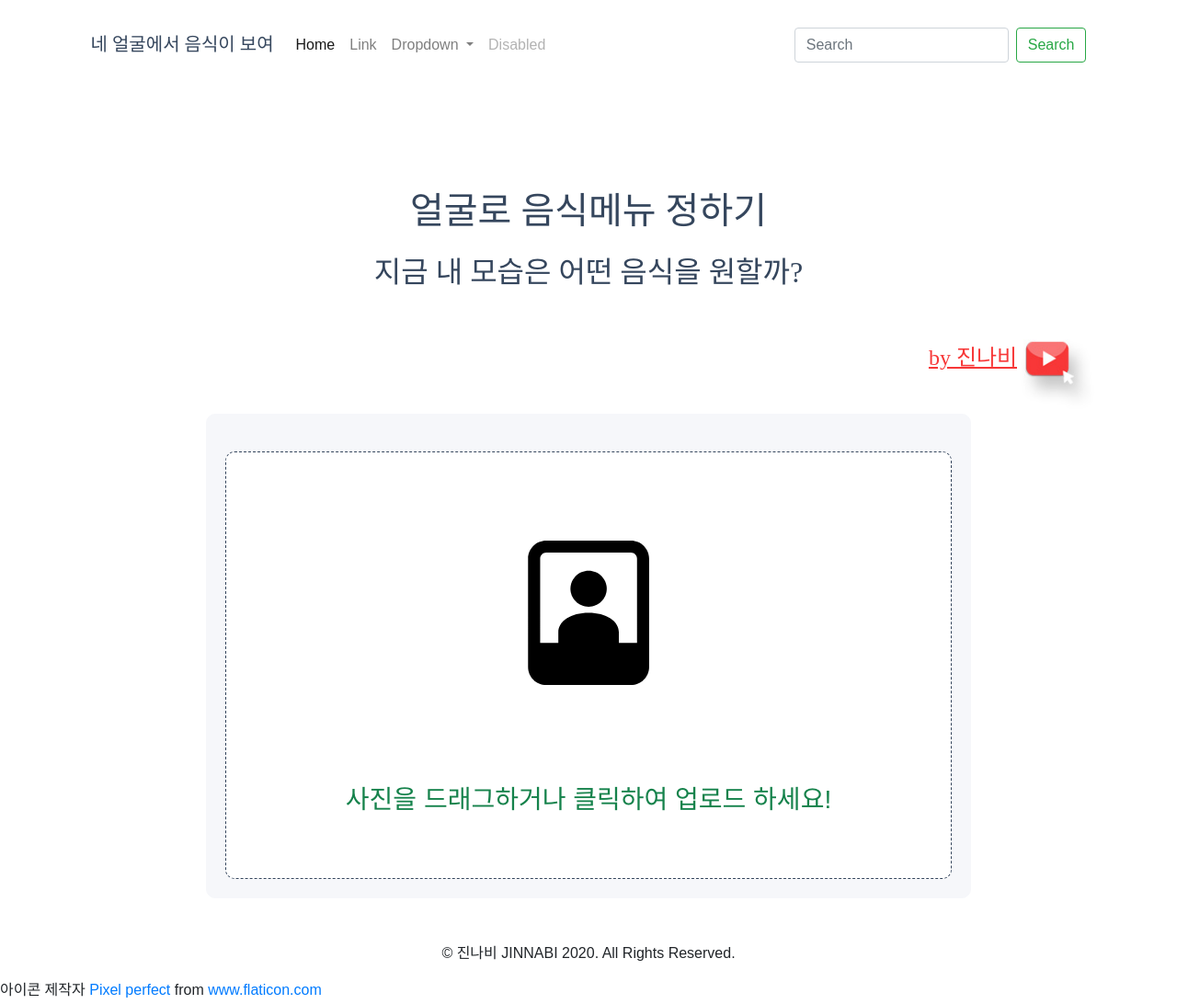
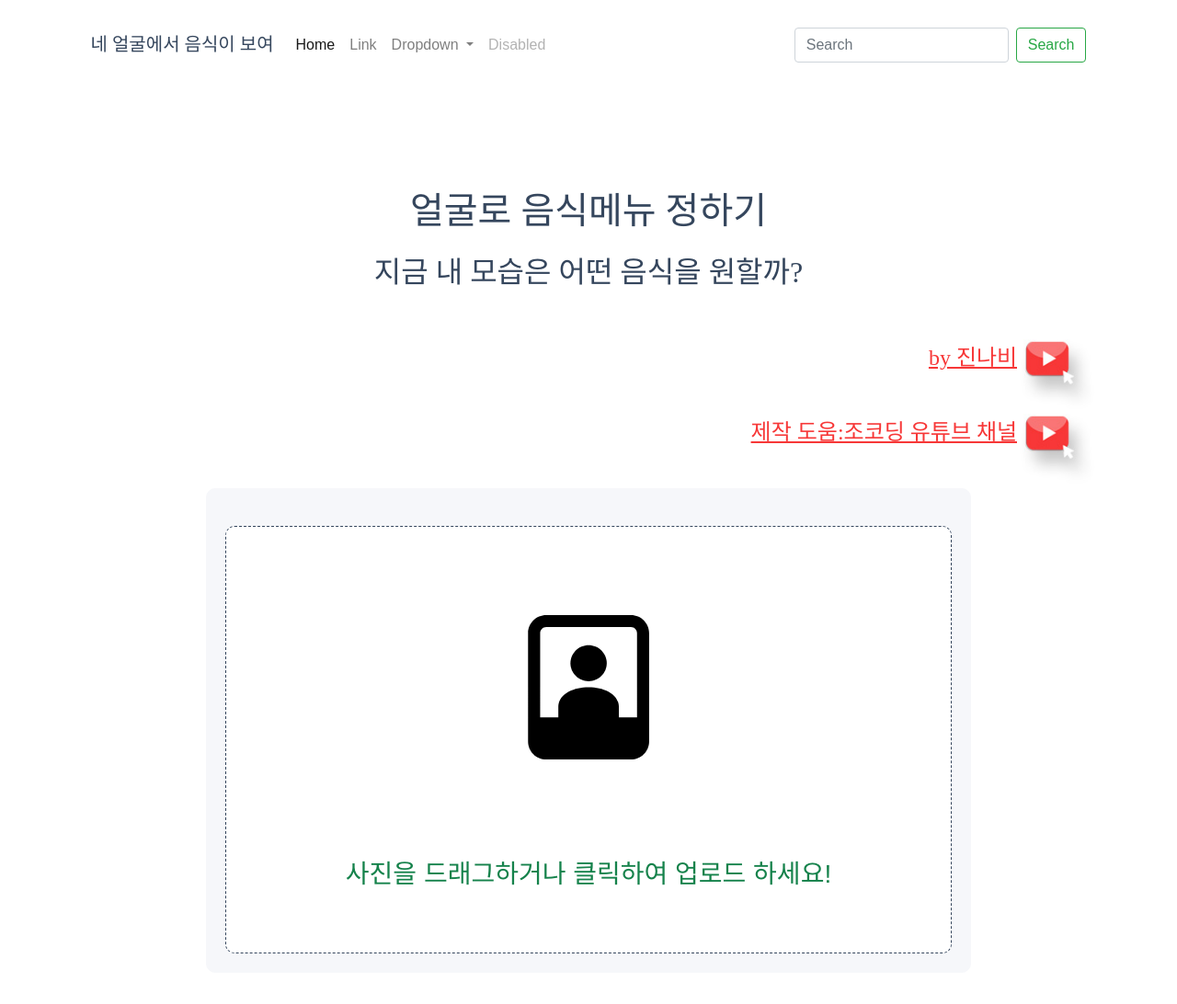
Before and after one commit to JINNABI/foodface, a plain HTML site: page index.html in a window 1280 px wide. Shown: the top 1092 px of the page at 92% size. Drawn offline with nearby package versions, Linux system fonts and the light colour scheme; a script that the page names is missing.

Commit message:
second commit-ad

```diff
--- a/index.html
+++ b/index.html
@@ -66,6 +66,10 @@
         <div class="container mt-5 youtube-cover d-flex flex-row-reverse">
             <img src="img/youtube-copy.jpg" alt="" class="youtube-icon">
             <a href="https://www.youtube.com/channel/UCa5GL3hH21-M66oSgy-qeKw?view_as=subscriber" class="youtube-link">by 진나비</a>
+        </div>
+        <div class="container youtube-cover d-flex flex-row-reverse">
+            <img src="img/youtube-copy.jpg" alt="" class="youtube-icon">
+            <a href="https://www.youtube.com/channel/UCQNE2JmbasNYbjGAcuBiRRg" class="youtube-link2">제작 도움:조코딩 유튜브 채널</a>
         </div>
     </section>
 
--- a/style.css
+++ b/style.css
@@ -170,6 +170,23 @@ body {
 }
 
 .youtube-link:hover {
+    font-family: NanumSquareR;
+    font-size: 1.5rem;
+    line-height: 1.71;
+    text-align: center;
+    color: #f73737;
+    text-decoration: underline;
+}
+.youtube-link2 {
+    font-family: NanumSquareR;
+    font-size: 1.5rem;
+    line-height: 1.71;
+    text-align: center;
+    color: #f73737;
+    text-decoration: underline;
+}
+
+.youtube-link2:hover {
     font-family: NanumSquareR;
     font-size: 1.5rem;
     line-height: 1.71;
```
